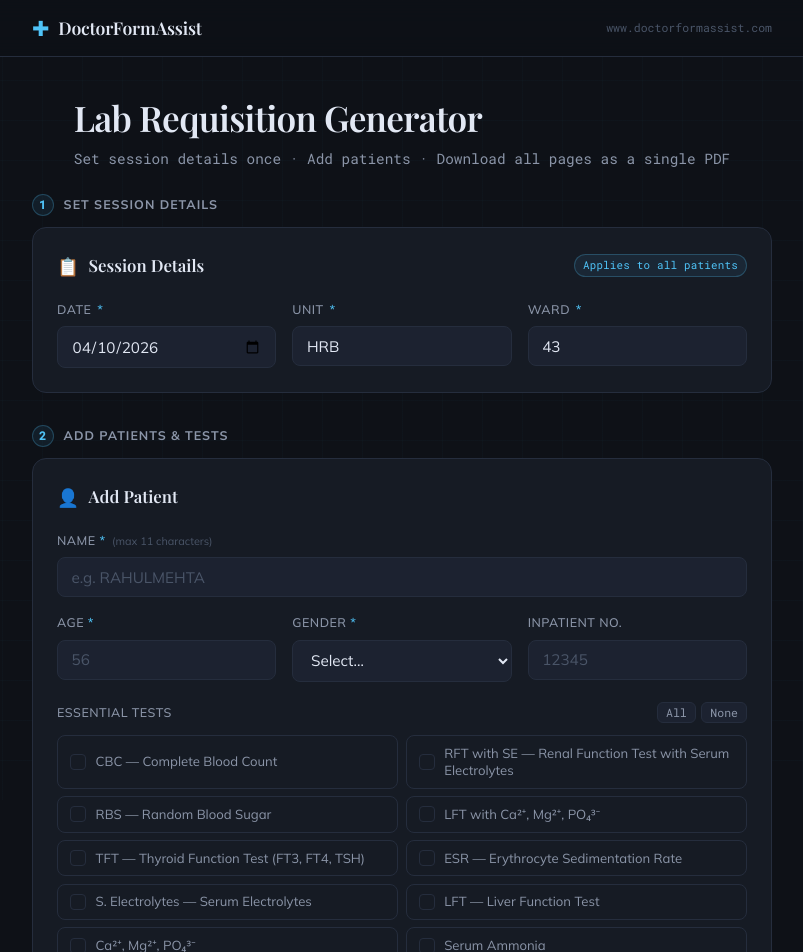
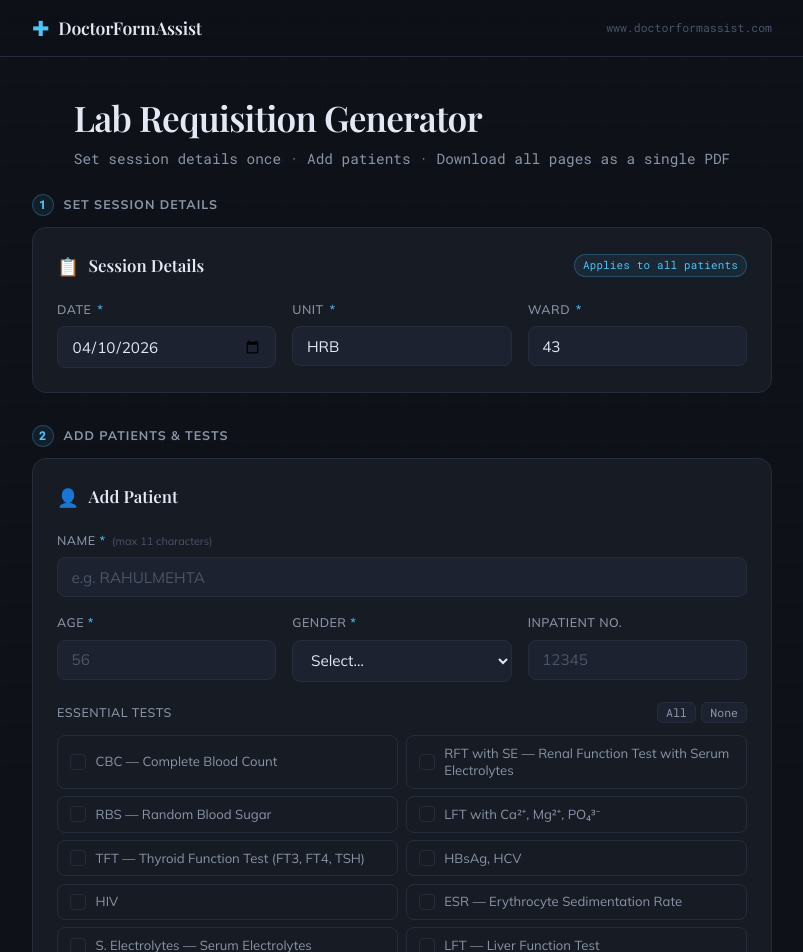
Before and after one commit to iammarqazi/doctorformassist, a React (Vite) app: page / in a window 1280 px wide. Shown: the top 952 px of the page, without its empty margins (238-1041 px from the left). Built offline with nearby package versions, Linux system fonts and the light colour scheme.

Commit message:
feat: add HBsAg/HCV and HIV as essential tests (positions 6 & 7)

```diff
--- a/src/constants/tests.ts
+++ b/src/constants/tests.ts
@@ -6,6 +6,8 @@ export const TESTS: TestDefinition[] = [
   { id: 'RBS',           label: 'RBS — Random Blood Sugar',                                shortLabel: 'RBS' },
   { id: 'DETAILED_LFT',  label: 'LFT with Ca²⁺, Mg²⁺, PO₄³⁻',                            shortLabel: 'LFT w/ Ca,Mg,PO4' },
   { id: 'TFT',           label: 'TFT — Thyroid Function Test (FT3, FT4, TSH)',             shortLabel: 'TFT' },
+  { id: 'HBSAG_HCV',    label: 'HBsAg, HCV',                                              shortLabel: 'HBsAg/HCV' },
+  { id: 'HIV',           label: 'HIV',                                                     shortLabel: 'HIV' },
   { id: 'ESR',           label: 'ESR — Erythrocyte Sedimentation Rate',                   shortLabel: 'ESR' },
   { id: 'S_ELECTROLYTES',label: 'S. Electrolytes — Serum Electrolytes',                   shortLabel: 'S. Electrolytes' },
   { id: 'LFT',           label: 'LFT — Liver Function Test',                               shortLabel: 'LFT' },
--- a/src/types/index.ts
+++ b/src/types/index.ts
@@ -13,6 +13,8 @@ export type TestId =
   | 'HBA1C'
   | 'PT_INR'
   | 'ABG'
+  | 'HBSAG_HCV'
+  | 'HIV'
 
 export interface TestDefinition {
   id: TestId
```
